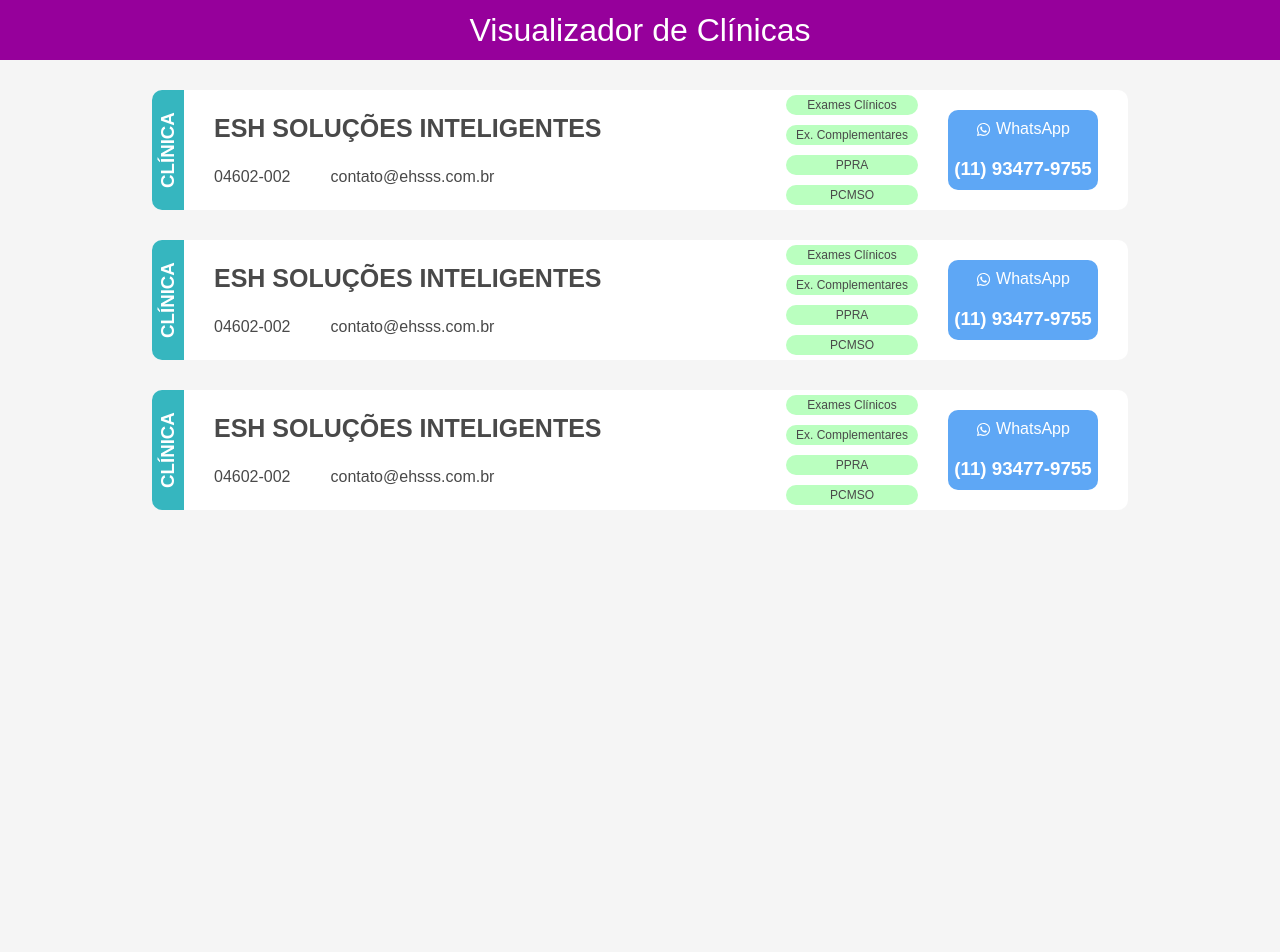
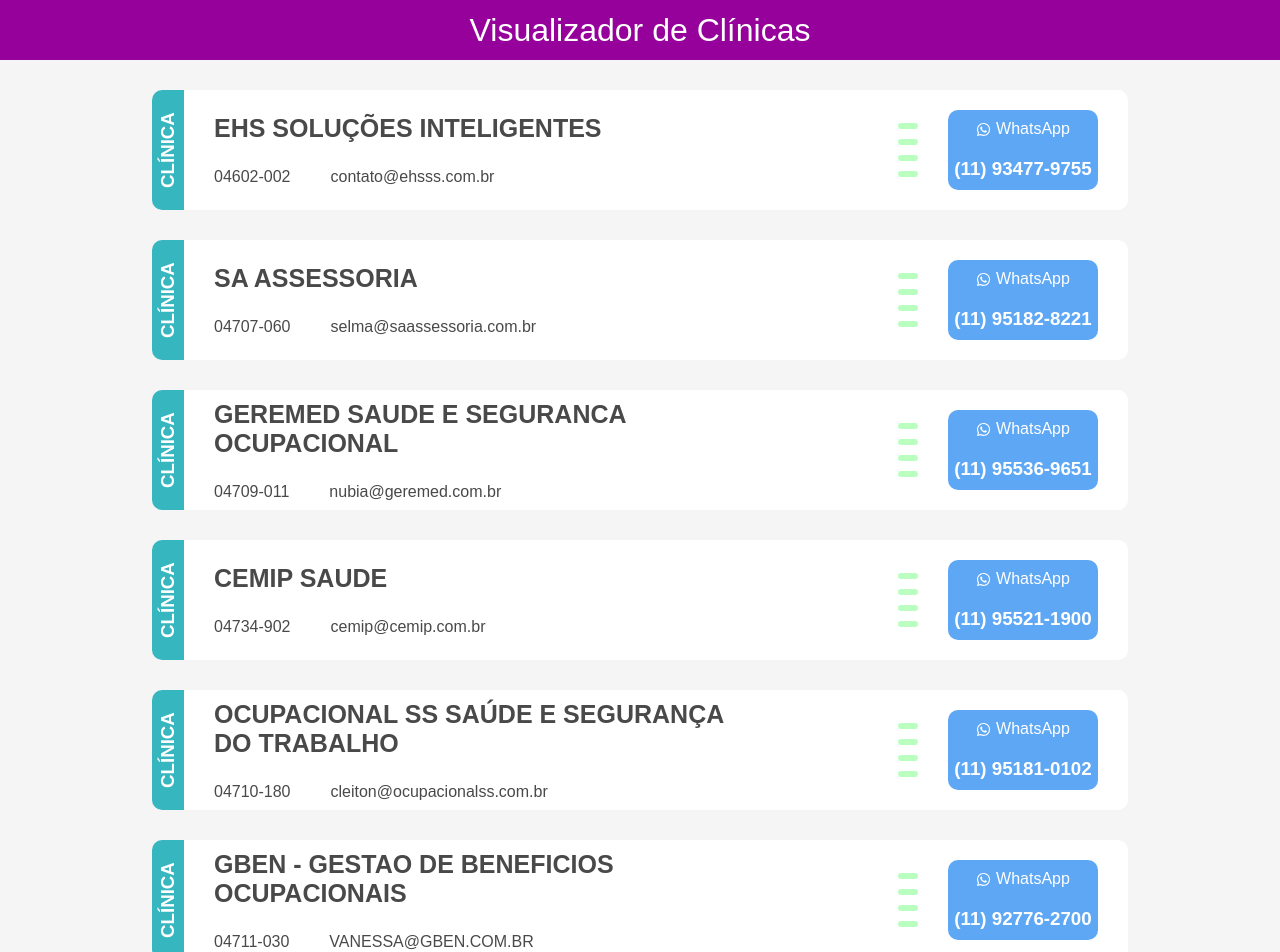
Before and after one commit to felipedeamonteiro/caos_focado_frontend_test, a React (Create React App) app: page / in a window 1280 px wide. Shown: the top 952 px of the page. Before the commit the page ends 800 px from the top, so only its background shows below. Built offline with nearby package versions, Linux system fonts and the light colour scheme.

Commit message:
Add styles only to clinics services - wip, and add all clinics to front

```diff
--- a/src/components/ClinicsCards/index.tsx
+++ b/src/components/ClinicsCards/index.tsx
@@ -1,9 +1,46 @@
-import React from 'react';
+import React, { useEffect, useState } from 'react';
 import { FaWhatsapp } from 'react-icons/fa';
+import ClinicsServices from '../ClinicsServices';
 
 import { Container } from './styles';
 
-const ClinicsCards: React.FC = () => {
+interface ClinicsData {
+  name: string;
+  zip: string;
+  email: string;
+  services: string[];
+  whatsapp: string;
+}
+
+const ClinicsCards: React.FC<ClinicsData> = ({
+  name,
+  zip,
+  email,
+  services,
+  whatsapp,
+}) => {
+  const [exames, setExames] = useState<boolean>(false);
+  const [complementar, setComplementar] = useState<boolean>(false);
+  const [ppra, setPpra] = useState<boolean>(false);
+  const [pcmso, setPcmso] = useState<boolean>(false);
+
+  useEffect(() => {
+    services.forEach(service => {
+      if (service === 'Exames Clínicos') {
+        setExames(true);
+      }
+      if (service === 'Exames Complementares') {
+        setComplementar(true);
+      }
+      if (service === 'PPRA') {
+        setPpra(true);
+      }
+      if (service === 'PCMSO') {
+        setPcmso(true);
+      }
+    });
+  }, [services]);
+
   return (
     <Container>
       <div className="card-tag">
@@ -11,19 +48,21 @@
       </div>
       <div className="card-content">
         <div className="content-left">
-          <h1>ESH SOLUÇÕES INTELIGENTES</h1>
+          <h1>{name}</h1>
           <div>
-            <p>04602-002</p>
-            <p>contato@ehsss.com.br</p>
+            <p>{zip}</p>
+            <p>{email}</p>
           </div>
         </div>
         <div className="content-right">
           <div className="clinic-services">
             <ul>
-              <li>Exames Clínicos</li>
-              <li>Ex. Complementares</li>
-              <li>PPRA</li>
-              <li>PCMSO</li>
+              <ClinicsServices exames={exames}>Exames Clínicos</ClinicsServices>
+              <ClinicsServices complementar={complementar}>
+                Ex. Complementares
+              </ClinicsServices>
+              <ClinicsServices ppra={ppra}>PPRA</ClinicsServices>
+              <ClinicsServices pcmso={pcmso}>PCMSO</ClinicsServices>
             </ul>
           </div>
           <div className="clinic-whatsapp">
@@ -31,7 +70,7 @@
               <FaWhatsapp size={15} color="#fff" />
               <p>WhatsApp</p>
             </div>
-            <h3>(11) 93477-9755</h3>
+            <h3>{whatsapp}</h3>
           </div>
         </div>
       </div>
--- a/src/components/ClinicsCards/styles.ts
+++ b/src/components/ClinicsCards/styles.ts
@@ -1,4 +1,4 @@
-import styled from 'styled-components';
+import styled, { css } from 'styled-components';
 
 export const Container = styled.div`
   background: #fff;
@@ -73,6 +73,7 @@
       }
 
       .clinic-whatsapp {
+        cursor: pointer;
         height: 80px;
         width: 150px;
         border-radius: 10px;
--- /dev/null
+++ b/src/components/ClinicsServices/index.tsx
@@ -0,0 +1,28 @@
+import React from 'react';
+
+import { Container } from './styles';
+
+interface LiProps {
+  exames?: boolean;
+  complementar?: boolean;
+  ppra?: boolean;
+  pcmso?: boolean;
+}
+
+const ClinicsServices: React.FC<LiProps> = ({
+  exames,
+  complementar,
+  ppra,
+  pcmso,
+}) => {
+  return (
+    <Container
+      exames={exames}
+      complementar={complementar}
+      ppra={ppra}
+      pcmso={pcmso}
+    />
+  );
+};
+
+export default ClinicsServices;
--- /dev/null
+++ b/src/components/ClinicsServices/styles.ts
@@ -0,0 +1,10 @@
+import styled, { css } from 'styled-components';
+
+interface LiProps {
+  exames?: boolean;
+  complementar?: boolean;
+  ppra?: boolean;
+  pcmso?: boolean;
+}
+
+export const Container = styled.li<LiProps>``;
--- a/src/pages/Dashboard/index.tsx
+++ b/src/pages/Dashboard/index.tsx
@@ -3,12 +3,20 @@
 import ClinicsCards from '../../components/ClinicsCards';
 import { Container } from './styles';
 
+import { dados } from '../../server.json';
+
 const Dashboard: React.FC = () => {
   return (
     <Container>
-      <ClinicsCards />
-      <ClinicsCards />
-      <ClinicsCards />
+      {dados.map(clinica => (
+        <ClinicsCards
+          name={clinica.NOME}
+          zip={clinica.CEP}
+          email={clinica.EMAIL}
+          services={clinica.SERVICOS.split(',')}
+          whatsapp={clinica.WHATSAPP}
+        />
+      ))}
     </Container>
   );
 };
--- /dev/null
+++ b/src/server.json.ts
@@ -0,0 +1,82 @@
+export const dados = [
+  {
+    NOME: 'EHS SOLUÇÕES INTELIGENTES',
+    ENDEREÇO: 'Rua Barão do Triunfo, 612 / CJ 901',
+    CEP: '04602-002',
+    EMAIL: 'contato@ehsss.com.br',
+    WHATSAPP: '(11) 93477-9755',
+    SERVICOS: 'Exames Clínicos, Exames Complementares, PPRA, PCMSO',
+  },
+  {
+    NOME: 'SA ASSESSORIA',
+    ENDEREÇO: 'Rua Joaquim Guarani, 105',
+    CEP: '04707-060',
+    EMAIL: 'selma@saassessoria.com.br',
+    WHATSAPP: '(11) 95182-8221',
+    SERVICOS: 'Exames Clínicos, PCMSO',
+  },
+  {
+    NOME: 'GEREMED SAUDE E SEGURANCA OCUPACIONAL',
+    ENDEREÇO: 'Rua do Estilo Barroco, 452',
+    CEP: '04709-011',
+    EMAIL: 'nubia@geremed.com.br',
+    WHATSAPP: '(11) 95536-9651',
+    SERVICOS: 'Exames Clínicos, PPRA, PCMSO',
+  },
+  {
+    NOME: 'CEMIP SAUDE',
+    ENDEREÇO: 'AV. ADOLFO PINHEIRO, 2464 / 3º ANDAR SALA 31',
+    CEP: '04734-902',
+    EMAIL: 'cemip@cemip.com.br',
+    WHATSAPP: '(11) 95521-1900',
+    SERVICOS: 'Exames Clínicos, Exames Complementares',
+  },
+  {
+    NOME: 'OCUPACIONAL SS SAÚDE E SEGURANÇA DO TRABALHO',
+    ENDEREÇO: 'Rua Francisco Romeiro Sobrinho, 141',
+    CEP: '04710-180',
+    EMAIL: 'cleiton@ocupacionalss.com.br',
+    WHATSAPP: '(11) 95181-0102',
+    SERVICOS: 'Exames Clínicos, Exames Complementares, PPRA, PCMSO',
+  },
+  {
+    NOME: 'GBEN - GESTAO DE BENEFICIOS OCUPACIONAIS',
+    ENDEREÇO: 'Rua Enxovia, 472 / Conj 2009',
+    CEP: '04711-030',
+    EMAIL: 'VANESSA@GBEN.COM.BR',
+    WHATSAPP: '(11) 92776-2700',
+    SERVICOS: 'Exames Clínicos, Exames Complementares, PPRA, PCMSO',
+  },
+  {
+    NOME: 'GRUPO MORATTI',
+    ENDEREÇO: 'Rua Francisco de Morais, 219',
+    CEP: '04714-010',
+    EMAIL: '',
+    WHATSAPP: '(11) 93567-8031',
+    SERVICOS: 'Exames Clínicos',
+  },
+  {
+    NOME: 'HEALTH MANAGER',
+    ENDEREÇO: 'Rua Indiana, 1148 / Conj 02',
+    CEP: '04562-002',
+    EMAIL: 'comercial1@healthmanager.com.br',
+    WHATSAPP: '(11) 95091-7416',
+    SERVICOS: 'Exames Clínicos, Exames Complementares, PPRA, PCMSO',
+  },
+  {
+    NOME: 'S&MED CONSULTORIA E GESTAO DE SSO',
+    ENDEREÇO: 'Avenida Engenheiro Luiz Carlos Berrini, 1140',
+    CEP: '04571-000',
+    EMAIL: 'CONTATO@SMEDGESTAO.COM.BR',
+    WHATSAPP: '(11) 94280-8636',
+    SERVICOS: 'Exames Clínicos',
+  },
+  {
+    NOME: 'MANTRIS',
+    ENDEREÇO: 'Avenida das Nações Unidas, 11633 / 7º Andar',
+    CEP: '04578-000',
+    EMAIL: 'credenciamento@mantris.com.br',
+    WHATSAPP: '(11) 92141-8000',
+    SERVICOS: 'Exames Clínicos, PPRA, PCMSO',
+  },
+];
```
Also changed, not shown: server.json (deleted, +0 -82 lines), 1 other file (tests, documents, lock files or other folders).
